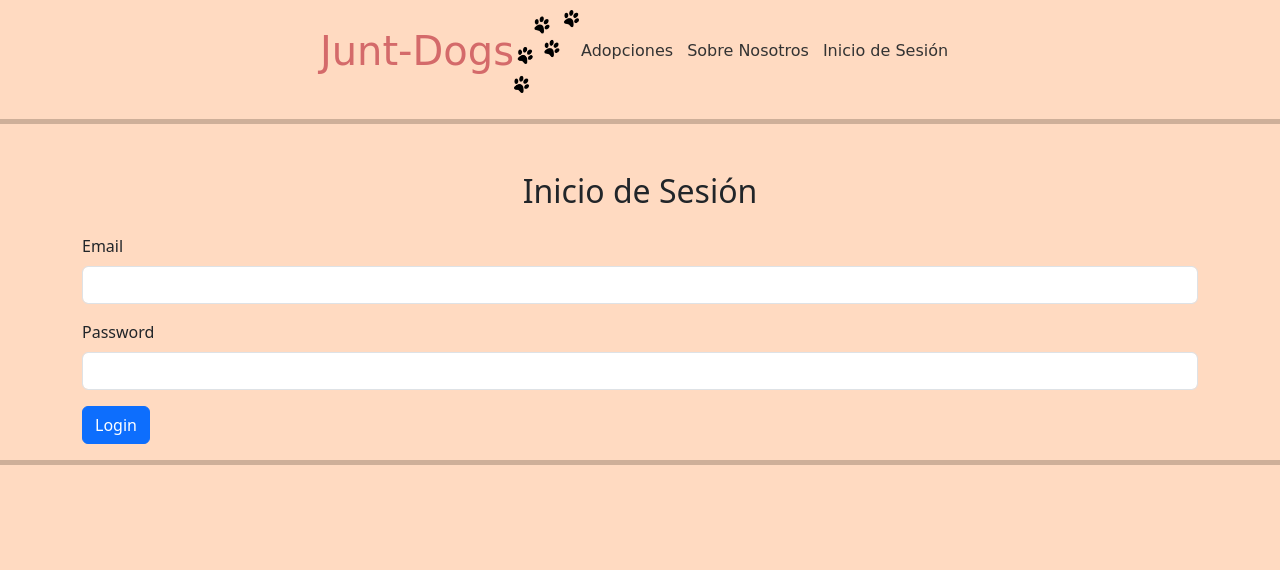
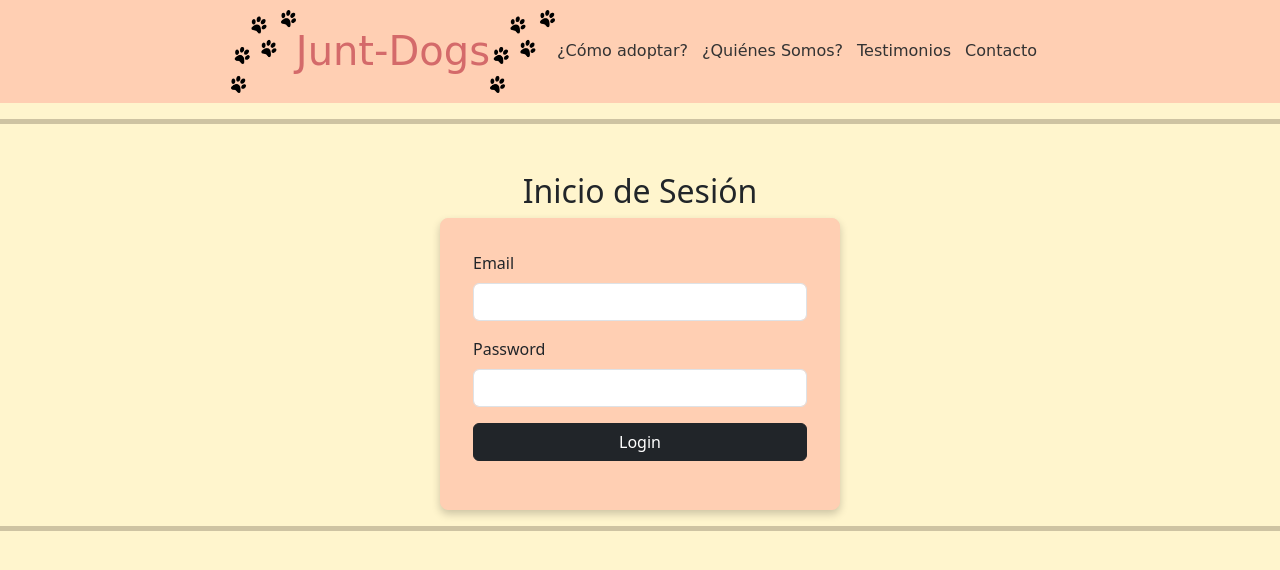
Before and after one commit to AntonioF842/JUN-DOGS-, a PHP site: page /InicioSesion.html in a window 1280 px wide. Shown: the top 570 px of the page. Run offline with PHP 8.4, Linux system fonts and the light colour scheme.

Commit message:
Cambios en el diseño de inicio de sesión y botón de login

```diff
--- a/frontend/Inicio.html
+++ b/frontend/Inicio.html
@@ -18,7 +18,7 @@
         <a href="Nosotros.html">¿Quiénes Somos?</a>
         <a href="Testimonios.html">Testimonios</a>
         <a href="Contacto.html">Contacto</a>
-        <button class="btn btn-light">Sign in</button>
+        <button class="btn btn-light" onclick="window.location.href='InicioSesion.html'">Sign in</button>
         <button class="btn btn-dark">Register</button>
       </div>
     </div>
--- a/frontend/InicioSesion.html
+++ b/frontend/InicioSesion.html
@@ -1,6 +1,5 @@
 <!DOCTYPE html>
 <html lang="en">
-
 <head>
     <meta charset="UTF-8">
     <meta name="viewport" content="width=device-width, initial-scale=1.0">
@@ -8,20 +7,42 @@
     <link href="https://cdn.jsdelivr.net/npm/bootstrap@5.3.3/dist/css/bootstrap.min.css" rel="stylesheet" integrity="sha384-QWTKZyjpPEjISv5WaRU9OFeRpok6YctnYmDr5pNlyT2bRjXh0JMhjY6hW+ALEwIH" crossorigin="anonymous">
     <link rel="stylesheet" href="./css/inicio.css">
     <link rel="shortcut icon" href="./imagenes/favicon.png" type="image/x-icon">
+    <style>
+        /* Estilos personalizados para el formulario de inicio de sesión */
+        .login-container {
+            max-width: 400px;
+            margin: 0 auto;
+            padding: 2rem;
+            border: 1px solid #FFCFB3;
+            border-radius: 8px;
+            background-color: #FFCFB3;
+            box-shadow: 0px 4px 8px rgba(0, 0, 0, 0.2);
+        }
+        .btn-dark {
+            display: block;
+            width: 100%;
+            margin-top: 1rem;
+        }
+    </style>
 </head>
 
 <body>
     <div class="navbar">
+        <img src="./imagenes/nav.png" alt="huellitas">
         <h1>Junt-Dogs</h1>
         <img src="./imagenes/nav.png" alt="huellitas">
-        <a href="Adopciones.html">Adopciones</a>
-        <a href="Nosotros.html">Sobre Nosotros</a>
-        <a href="InicioSesion.html">Inicio de Sesión</a>
+        <a href="Adopciones.html">¿Cómo adoptar?</a>
+        <a href="Nosotros.html">¿Quiénes Somos?</a>
+        <a href="Testimonios.html">Testimonios</a>
+        <a href="Contacto.html">Contacto</a>
     </div>
+
     <hr style="border: 0px; height: 5px; background-color: #3f2d21;">
+
     <div class="container mt-5">
         <h2 class="text-center">Inicio de Sesión</h2>
-        <form id="loginForm" class="mt-4">
+        <div class="login-container">
+            <form id="loginForm">
                 <div class="mb-3">
                     <label for="email" class="form-label">Email</label>
                     <input type="email" class="form-control" id="email" required>
@@ -30,13 +51,15 @@
                     <label for="password" class="form-label">Password</label>
                     <input type="password" class="form-control" id="password" required>
                 </div>
-            <button type="submit" class="btn btn-primary">Login</button>
+                <button type="submit" class="btn btn-dark">Login</button>
             </form>
-        <div id="loginMessage" class="mt-3"></div>
+            <div id="loginMessage" class="mt-3 text-center"></div>
         </div>
+    </div>
+
     <hr style="border: 0px; height: 5px; background-color: #3f2d21;">
+
     <script src="/JUN-DOGS-/frontend/js/login.js"></script>
     <script src="https://cdn.jsdelivr.net/npm/bootstrap@5.3.3/dist/js/bootstrap.bundle.min.js" integrity="sha384-YvpcrYf0tY3lHB60NNkmXc5s9fDVZLESaAA55NDzOxhy9GkcIdslK1eN7N6jIeHz" crossorigin="anonymous"></script>
 </body>
-
 </html>
--- a/frontend/css/inicio.css
+++ b/frontend/css/inicio.css
@@ -1,6 +1,6 @@
 /* Fondo para toda la página */
 body {
-    background-color: #FFDAC1; /* Establece el color de fondo para todo el body */
+    background-color: #FFF5CD; /* Establece el color de fondo para todo el body */
     margin: 0;
     padding: 0;
 }
@@ -9,7 +9,7 @@ body {
 .navbar {
     font-family: "Itim", cursive;
     font-weight: 400;
-    background-color: #FFDAC1;
+    background-color: #FFCFB3;
     display: flex;
     align-items: center;
     justify-content: center;  /* Distribuye los elementos a los lados */
```
Lines whose indentation alone changed are shown as unchanged.
